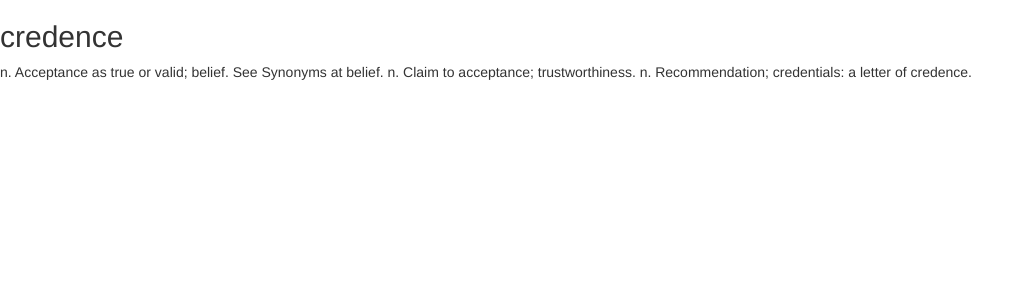
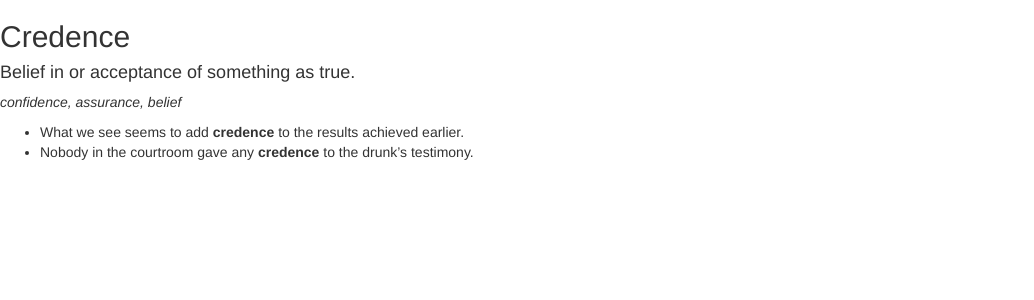
Before and after one commit to RichardBray/sounds-clever, a Jekyll site: the page built from _posts/2015-02-27-credence.md, in a window 1280 px wide. Shown: the top 300 px of the page, without its empty margins (0-1034 px from the left). Built offline with Jekyll 4.4.1, drawn with Linux system fonts in a browser that asks for light colours; Markdown is read by kramdown in place of the engine named in the settings.

Commit message:
added two more words

```diff
--- a/_posts/2015-02-27-credence.md
+++ b/_posts/2015-02-27-credence.md
@@ -1,9 +1,12 @@
 ---
 layout: post_page
-title: credence
+title: Credence
 ---
 
 
-n.	Acceptance as true or valid; belief. See Synonyms at belief.
-n.	Claim to acceptance; trustworthiness.
-n.	Recommendation; credentials: a letter of credence.
+#### Belief in or acceptance of something as true.
+
+*confidence, assurance, belief*
+
+- What we see seems to add **credence** to the results achieved earlier.
+- Nobody in the courtroom gave any **credence** to the drunk’s testimony.
```
Also changed, not shown: _posts/2015-03-23-litigious.md (added, +12 -0 lines), _posts/2015-03-23-obnoxious.md (added, +12 -0 lines), Gemfile.lock (added).
